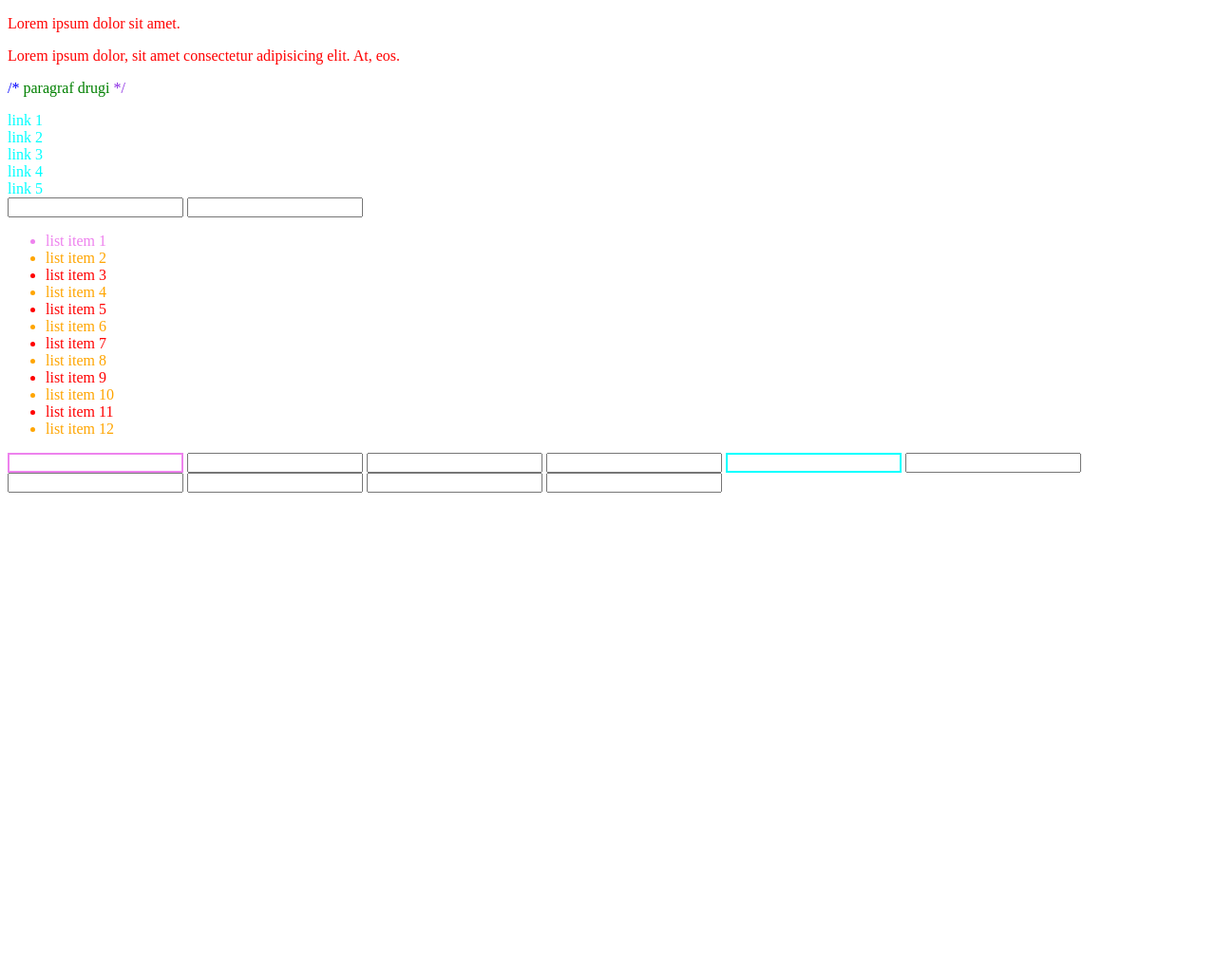
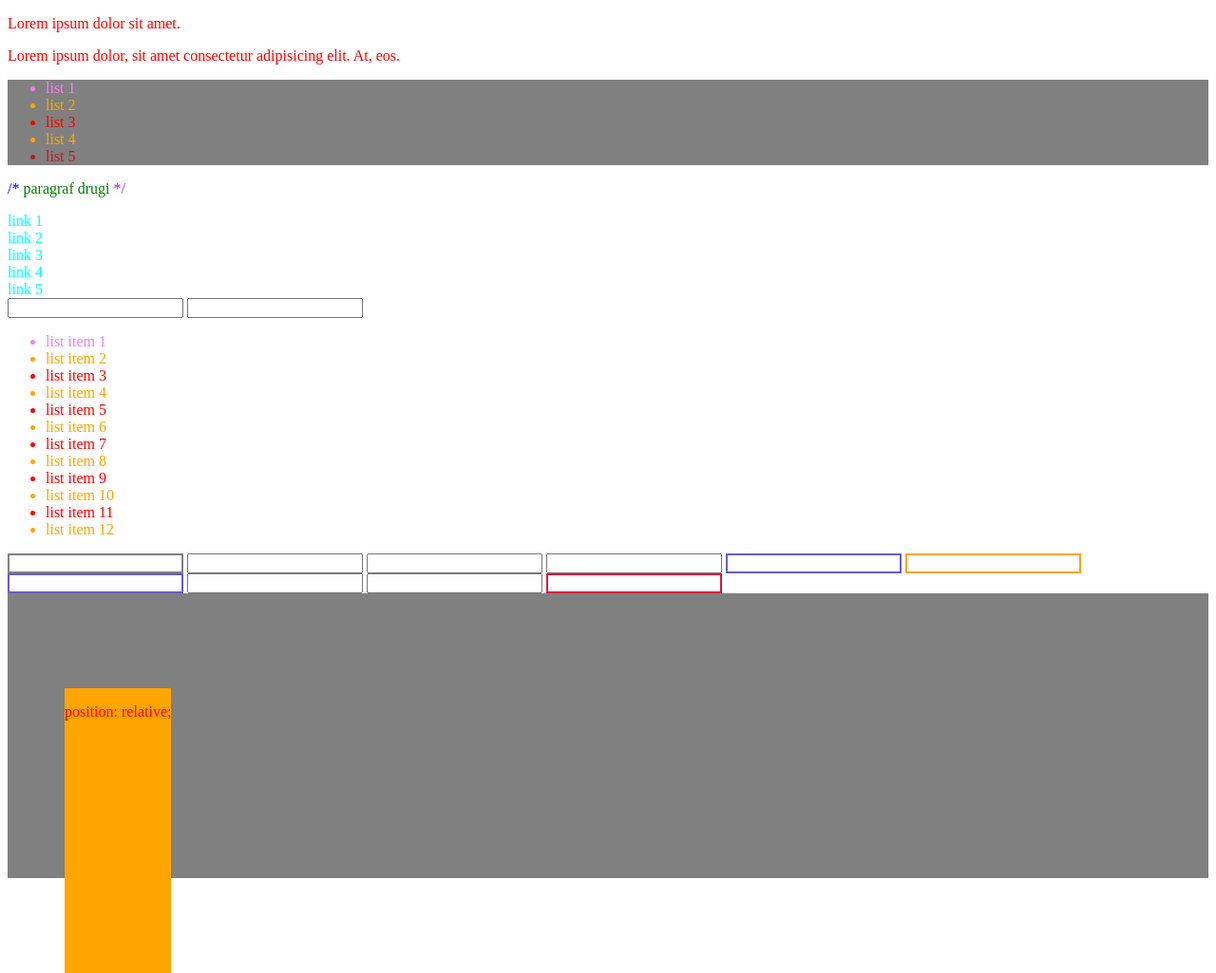
Before and after one commit to m-iwanczuk/css, a plain HTML site: page index.html in a window 1280 px wide. Shown: the whole page at 95% size. Before the commit the page ends 800 px from the top, so only its background shows below. Drawn offline with Linux system fonts and the light colour scheme.

Commit message:
dorzucono pozycjonowanie

```diff
--- a/css/style.css
+++ b/css/style.css
@@ -63,3 +63,55 @@ input[title] {
 input[title="piaty"]{
     border: 2px solid aqua;
 }
+
+/* sprawdza czy wystepuje string */
+
+input[title~="input"] {
+    border: 2px solid orange;
+}
+
+/* czy zawiera ciag znakow */
+input[title*="pi"] {
+    border: 2px solid slateblue;
+}
+
+/* czy zaczyna się ciagiem znakow */
+input[title^="pierw"] {
+    border: 2px solid gray;
+}
+
+/* konczy sie ciagiem znakow */
+input[title$="ni"] {
+    border: 2px solid crimson;
+}
+
+
+.relative {
+    position: relative;
+}
+
+.orange,
+.grey {
+    height: 300px;
+}
+
+.orange {
+    background-color: orange;
+    position: absolute;
+    top: 100px;
+    left: 60px;
+}
+
+.grey {
+    background-color: grey;
+}
+
+#main-nav {
+    /* position: fixed; */
+    position: sticky;
+    z-index:10;
+    left: 0;
+    top: 0;
+    width: 100%;
+    background-color: gray;
+}
--- a/index.html
+++ b/index.html
@@ -8,10 +8,21 @@
     <link rel="stylesheet" href="css/style.css">
 </head>
 <body>
+
     <div class="container">
         <p>Lorem ipsum dolor sit amet.</p>
         <span>Lorem ipsum dolor, sit amet consectetur adipisicing elit. At, eos.</span>
     </div>
+
+    <nav id="main-nav">
+        <ul>
+            <li class="list-item">list 1</li>
+            <li class="list-item">list 2</li>
+            <li class="list-item">list 3</li>
+            <li class="list-item">list 4</li>
+            <li class="list-item">list 5</li>
+        </ul>
+    </nav>
 
     <div class="connected">
         <p>paragraf drugi</p>
@@ -48,17 +59,30 @@
     </div>
 
     <form action="">
-        <input type="text" title="">
+        <input type="text" title="pierwszy">
         <input type="text">
         <input type="text">
         <input type="text">
         <input type="text" title="piaty">
+        <input type="text" title="szosty input">
+        <input type="text" title="opis">
         <input type="text">
         <input type="text">
-        <input type="text">
-        <input type="text">
-        <input type="text">
+        <input type="text" title="ostatni">
     </form>
+
+
+<section class="relative">
+        <div class="orange">
+            <p>position: relative;</p>
+        </div>
+
+        <div class="grey">
+        </div>
+
+</section>
+
+
 
 </body>
 </html>
```
